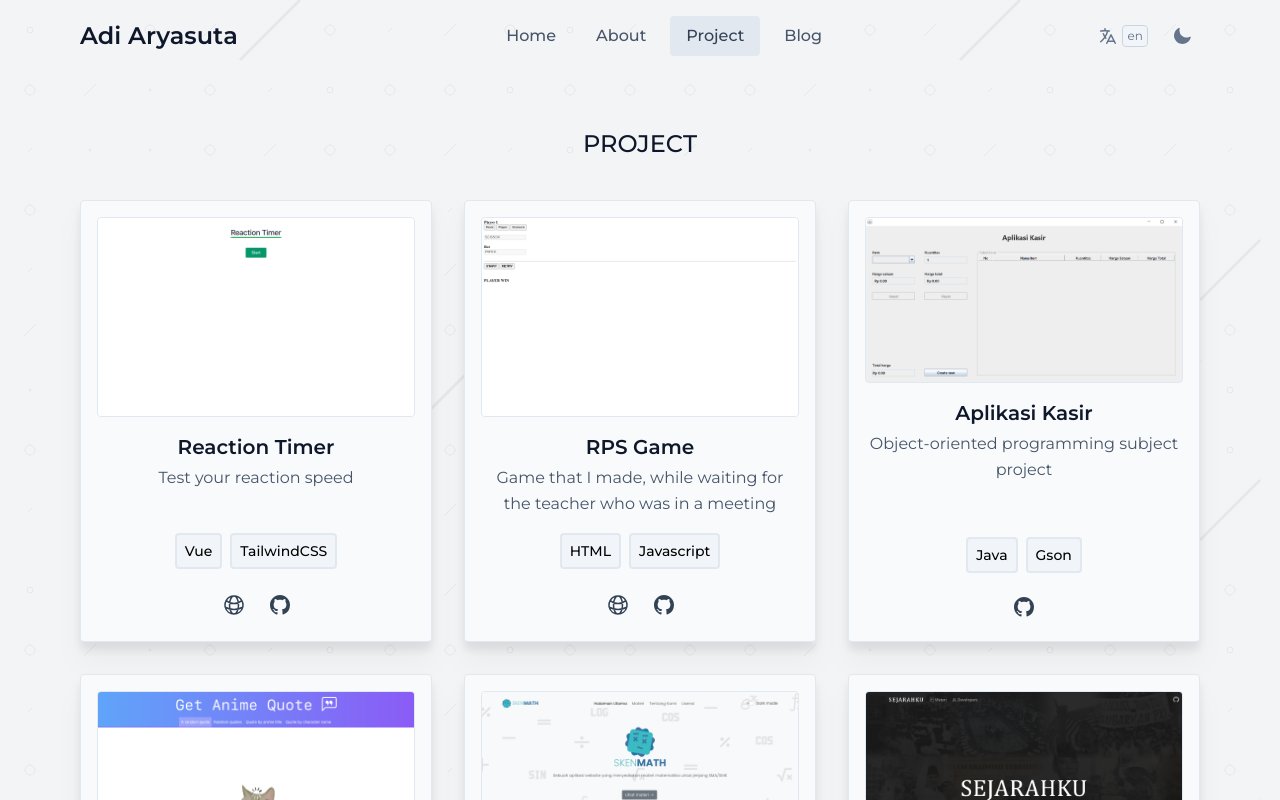
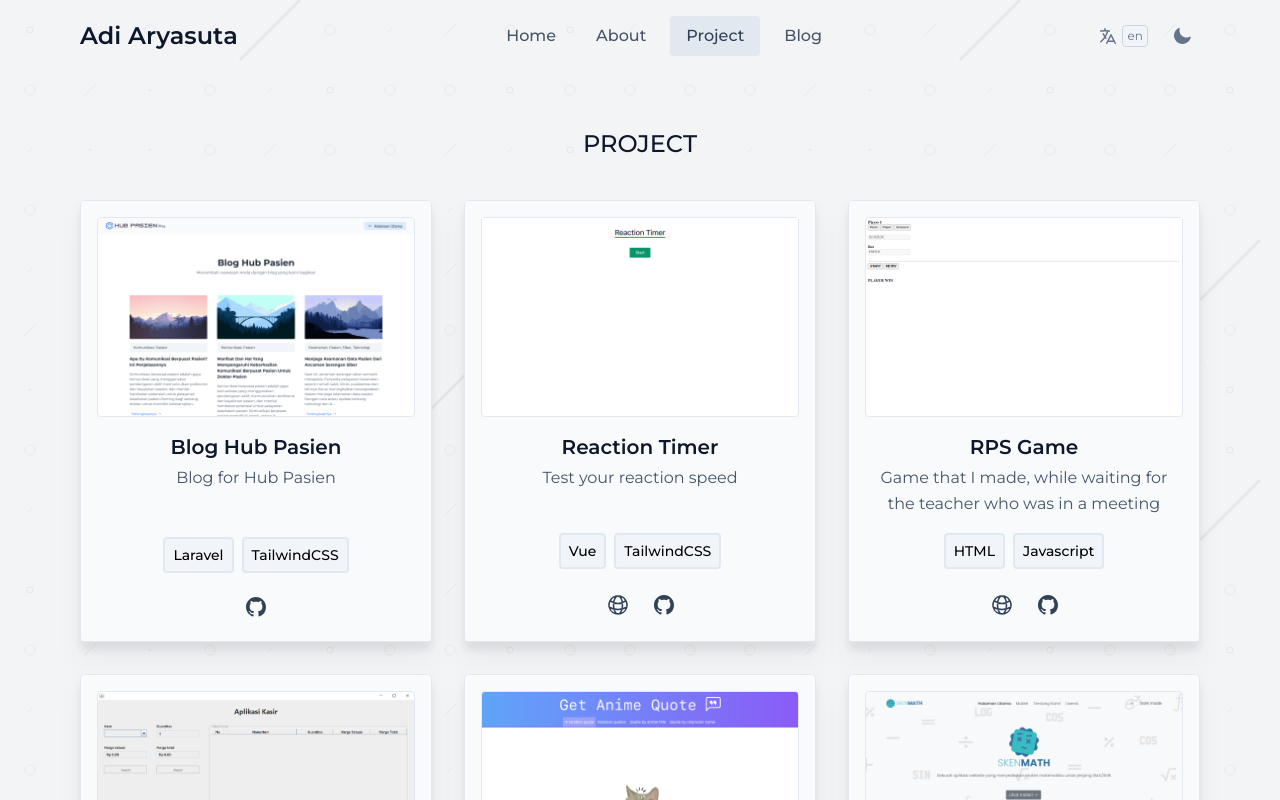
Before and after one commit to adiiaryasutaa/personal-website, a Vue app: page /project in a window 1280 px wide. Shown: the top 800 px of the page. Built offline with nearby package versions, Linux system fonts and the light colour scheme.

Commit message:
Update content

```diff
--- a/src/data/index.js
+++ b/src/data/index.js
@@ -32,6 +32,7 @@ import GetAnimeQuoteImage from '@/assets/imgs/projects/get-anime-quote.png'
 import SkenMathImage from '@/assets/imgs/projects/skenmath.png'
 import SejarahkuImage from '@/assets/imgs/projects/sejarahku.png'
 import Erpeelone58Image from '@/assets/imgs/projects/erpeelone58.png'
+import BlogHubPasienImage from '@/assets/imgs/projects/blog-hub-pasien.png'
 
 export const skills = [
 	new SimpleCard(HTMLLogo, 'HTML'),
@@ -63,6 +64,13 @@ export const tools = [
 ];
 
 export const projects = [
+	new Project(
+		BlogHubPasienImage,
+		'project.blog-hub-pasien.title',
+		'project.blog-hub-pasien.description',
+		['Laravel', 'TailwindCSS'],
+		'https://github.com/adiiaryasutaa/blog-hub-pasien',
+	),
 	new Project(
 		ReactionTimerImage,
 		'project.reaction-timer.title',
```
Also changed, not shown: src/assets/imgs/projects/blog-hub-pasien.png (added).
